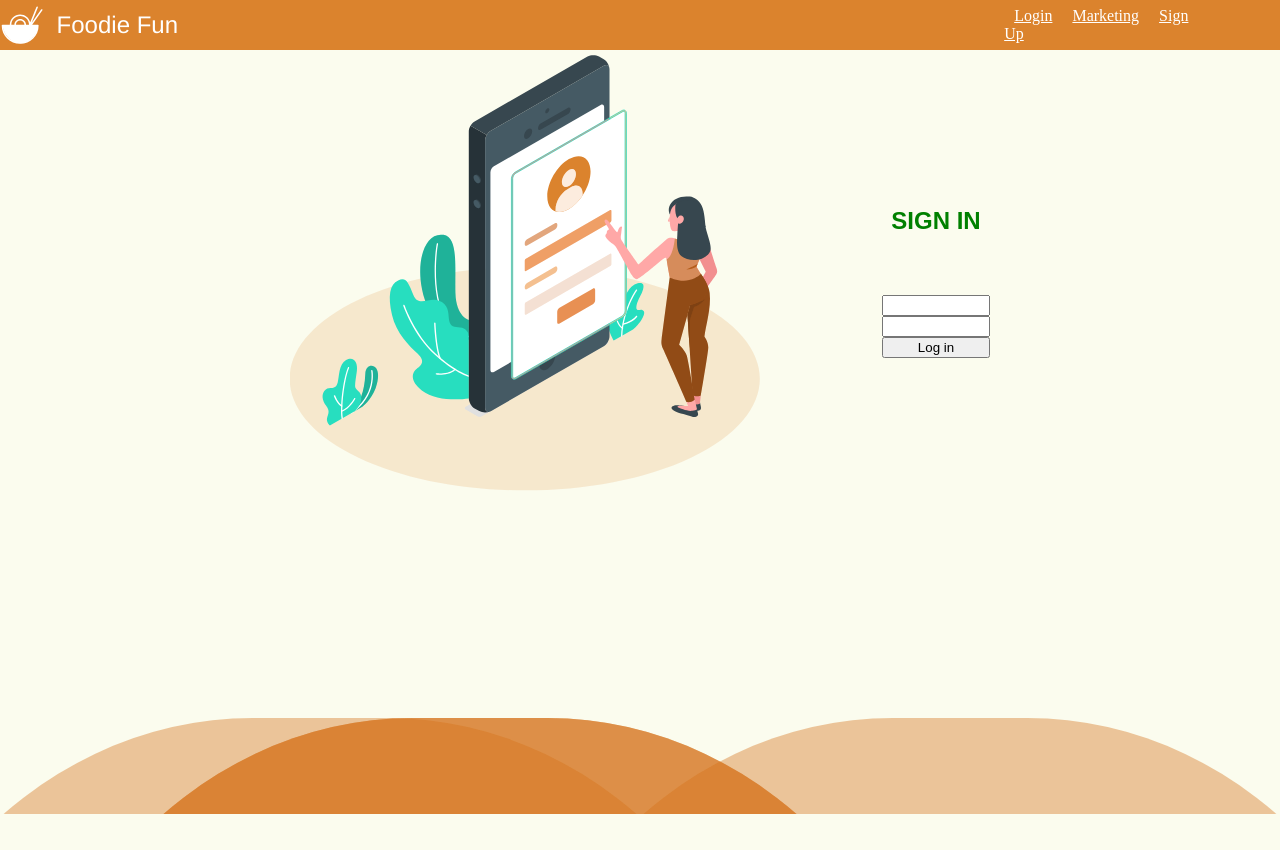
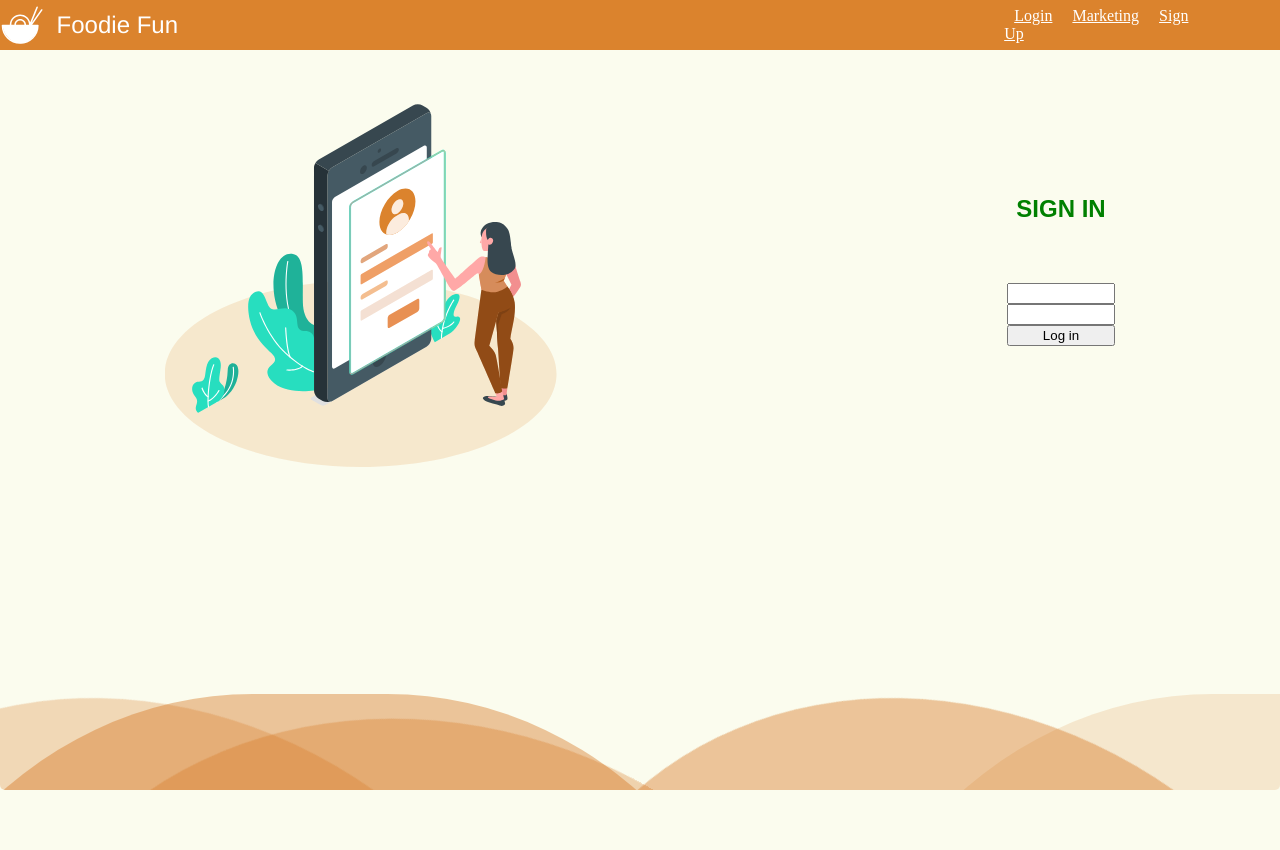
Before and after one commit to Build-Week-Foodie-Funz/front-end, a React (Create React App) app: page / in a window 1280 px wide. Built offline with nearby package versions, Linux system fonts and the light colour scheme.

Commit message:
Completed adding the waves and they seem to be ok. Page height might need adjusting

```diff
--- a/src/components/Login.js
+++ b/src/components/Login.js
@@ -18,11 +18,11 @@ import mobile from "../images/mobile-login.svg";
 
 const StyledDiv = styled.div`
   width: 100%;
-
-
+  display: flex;
+  flex-direction: column;
 
   .mid-section {
-    width: 700px;
+    width: 950px;
     margin: 0 auto;
     color: green;
     display: flex;
@@ -30,7 +30,8 @@ const StyledDiv = styled.div`
     align-items: center;
 
     img {
-      width: 30rem;
+      width: 400px;
+      margin-top: 50px;
     }
   }
 
@@ -61,7 +62,7 @@ const StyledDiv = styled.div`
       border-radius: 43%;
       animation: drift 5000ms infinite linear;
 
-      &.-two {
+      &.-one {
         left: -10em;
         margin: 0;
       }
@@ -70,6 +71,44 @@ const StyledDiv = styled.div`
         animation: drift 8000ms infinite linear;
         left: 30em;
       }
+
+      &.-two {
+        animation: drift 5000ms infinite linear;
+        opacity: .15;
+        left: 50em;
+      }
+
+      &.-four {
+        animation: drift 8000ms infinite linear;
+        opacity: .26;
+        left: -20em;
+        margin: 0;
+      }
+
+      &.-five {
+        animation: drift 3000ms infinite linear;
+        opacity: 0.3;
+        // margin-right: 90%;
+      }
+
+      @keyframes drift {
+  from { transform: rotate(0deg); }
+  from { transform: rotate(360deg); }
+}
+
+
+    }
+
+    &:after {
+      content: '';
+      display: block;
+      left: 0;
+      top: 0;
+      width: 100%;
+      height: 100%;
+      // background: linear-gradient(to bottom, rgba(yellow, 0.15), rgba(#def, 0) 70%, rgba(white, .5));
+      z-index: 11;
+      transform: translate3d(0, 0, 0);
     }
   }
 
```
